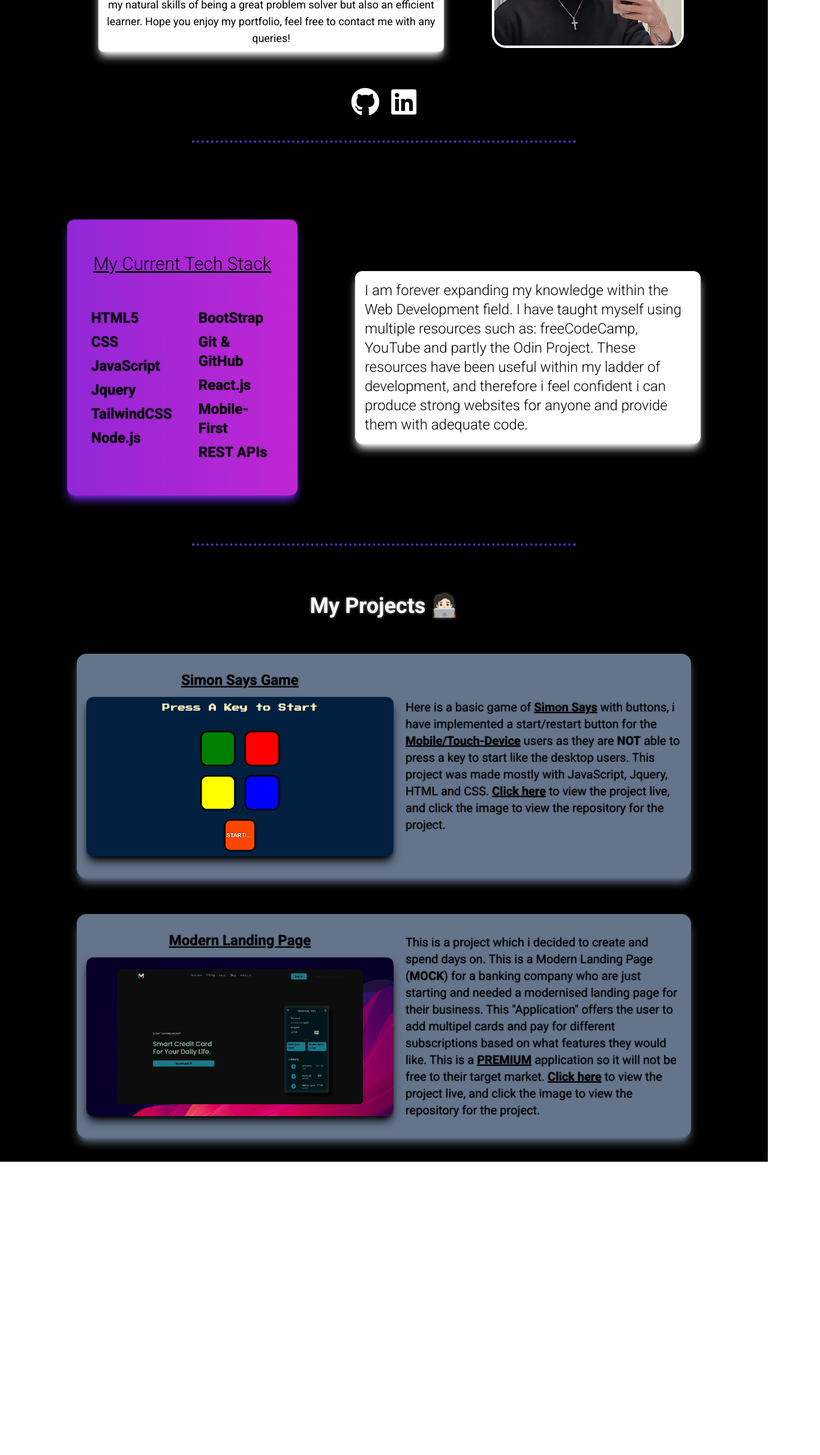
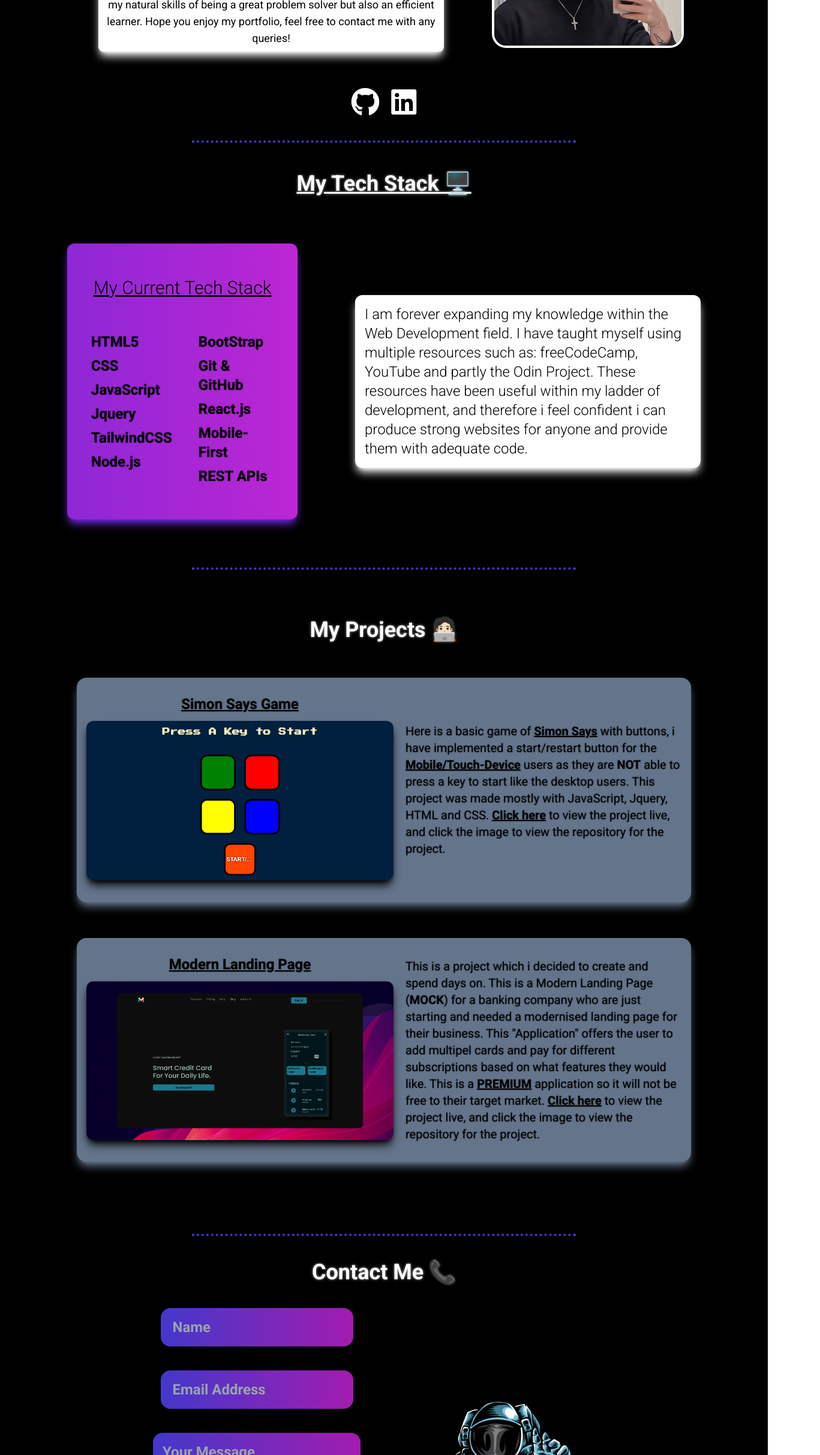
Before and after one commit to TPlatts04/Personal-Portfolio, a React (Create React App) app: page / in a window 1280 px wide. Shown: the part 374-2800 px from the top of the page at 60% size, 1367 px wide, since content can reach past the window. Before the commit the page ends 2311 px from the top, so only its background shows below. Built offline with nearby package versions, Linux system fonts and the light colour scheme.

Commit message:
Created contact form, linked to fromsubmit.co, added footer, all responsive

```diff
--- a/src/Components/App.jsx
+++ b/src/Components/App.jsx
@@ -2,8 +2,16 @@ import Navigation from "./Navigation";
 import About from "./About";
 import Tech from "./TechStack";
 import Projects from "./Projects";
+import Contact from "./Contact"
+import Footer from "./Footer";
+import { useEffect } from "react";
 
 function App() {
+
+  useEffect(() => {
+    window.history.scrollRestoration = "manual"
+  }, []) // Will reset position to top of page when user refreshes
+
   return (
     <div className="App md:scroll-smooth min-h-svh bg-black">
       <Navigation />
@@ -12,6 +20,9 @@ function App() {
       <Tech />
       <hr className="mt-20 border-4 border-dotted border-t-0 w-1/2 border-indigo-700 mx-auto"/>
       <Projects />
+      <hr className="mt-20 border-4 border-dotted border-t-0 w-1/2 border-indigo-700 mx-auto"/>
+      <Contact />
+      <Footer />
     </div>
   );
 }
--- /dev/null
+++ b/src/Components/Contact.jsx
@@ -0,0 +1,32 @@
+import Astronaut from "../Astronaut.png"
+
+function Contact() {
+
+  return (
+    <main className="pb-16" id="contact">
+      <div>
+        <h1 className="text-white text-center md:text-4xl text-2xl mt-10 font-semibold text-shadow-small-white">Contact Me 📞</h1>
+        <div className="flex lg:flex-row flex-col justify-center">
+          <form action="https://formsubmit.co/tomplattsbse@hotmail.com" method="POST" className="flex flex-col mt-10 lg:ml-auto self-center" autoComplete="off">
+            <input type="hidden" name="_captcha" value="false"/>
+            <div className="mx-auto mb-10">
+              <input type="text" name="name" placeholder="Name" required className="font-bold py-4 px-5 md:text-2xl text-lg rounded-2xl focus:border focus:border-white focus:shadow-lg focus:shadow-white transition-shadow bg-gradient-to-r from-indigo-700 to-fuchsia-700 text-white"/>
+            </div>
+            <div className="mx-auto mb-10">
+              <input type="email" name="email" id="email" placeholder="Email Address" required className="font-bold py-4 px-5 md:text-2xl text-lg rounded-2xl focus:border focus:border-white focus:shadow-lg focus:shadow-white transition-shadow bg-gradient-to-r from-indigo-700 to-fuchsia-700 text-white"/>
+            </div>
+            <div className="mx-auto mb-10">
+              <textarea name="message" cols="23" rows="10" placeholder="Your Message" className="message font-bold p-4 md:text-2xl text-lg rounded-2xl focus:border focus:border-white focus:shadow-lg focus:shadow-white transition-shadow bg-gradient-to-r from-indigo-700 to-fuchsia-700 text-white resize-none overflow-y-"></textarea>
+            </div>
+            <div className="mx-auto">
+              <button type="submit" className="text-white bg-gradient-to-l from-indigo-700 to-fuchsia-700 p-5 md:text-3xl text-2xl rounded-xl hover:shadow-md hover:shadow-white hover:scale-105 transition-transform">Blast Off 🚀</button>
+            </div>
+          </form>
+          <img src={Astronaut} alt="Astronaut" className="w-96 h-96 lg:my-auto lg:ml-10 md:block hidden mx-auto mt-10"/>
+        </div>
+      </div>
+    </main>
+  )
+}
+
+export default Contact;
--- /dev/null
+++ b/src/Components/Footer.jsx
@@ -0,0 +1,30 @@
+function Footer() {
+  return (
+    <footer className="mt-20">
+      <div className="bg-slate-500 flex md:flex-row flex-col justify-center py-5">
+        <div className="md:mr-20 md:self-center mx-auto">
+          <h1>Created By: Thomas Platts</h1>
+          <h4>Email: tomplattsbse@hotmail.com</h4>
+        </div>
+        <div className="mx-auto md:my-auto mt-10">
+          <ul className="flex md:flex-row flex-col gap-y-4 md:gap-x-4">
+            <li>
+              <a href="#about" className="hover:text-indigo-700 hover:text-shadow-small hover:underline transition-all font-bold md:text-2xl text-md">About</a>
+            </li>
+            <li>
+              <a href="#tech" className="hover:text-indigo-700 hover:text-shadow-small hover:underline transition-all font-bold md:text-2xl text-md">Tech Stack</a>
+            </li>
+            <li>
+              <a href="#projects" className="hover:text-indigo-700 hover:text-shadow-small hover:underline transition-all font-bold md:text-2xl text-md">Projects</a>
+            </li>
+            <li>
+              <a href="#contact" className="hover:text-indigo-700 hover:text-shadow-small hover:underline transition-all font-bold md:text-2xl text-md">Contact</a>
+            </li>
+          </ul>
+        </div>
+      </div>
+    </footer>
+  )
+}
+
+export default Footer;
--- a/src/Components/Navigation.jsx
+++ b/src/Components/Navigation.jsx
@@ -22,10 +22,10 @@ function Navigation() {
         <a href="#tech"><h4 className="text-white text-shadow hover:scale-110 hover:text-black hover:underline transition-transform mt-1">Tech Stack</h4></a>
       </div>
       <div>
-        <a href="/"><h4 className="text-white text-shadow hover:scale-110 hover:text-black hover:underline transition-transform mt-1">Projects</h4></a>
+        <a href="#projects"><h4 className="text-white text-shadow hover:scale-110 hover:text-black hover:underline transition-transform mt-1">Projects</h4></a>
       </div>
       <div>
-        <a href="/"><h4 className="text-white text-shadow hover:scale-110 hover:text-black hover:underline transition-transform mt-1">Contact</h4></a>
+        <a href="#contact"><h4 className="text-white text-shadow hover:scale-110 hover:text-black hover:underline transition-transform mt-1">Contact</h4></a>
       </div>
       <div>
         <h6 className="text-white text-shadow mt-0.5 m-0 mt-1">{time}</h6>
--- a/src/Components/Projects.jsx
+++ b/src/Components/Projects.jsx
@@ -3,7 +3,7 @@ import modernPage from "../modern-page.png"
 
 function Projects() {
   return(
-    <main className="project-wrapper mt-20">
+    <main className="project-wrapper mt-20" id="projects">
       <h1 className="text-white text-center md:text-4xl text-2xl font-bold mb-10 text-shadow-small-white">My Projects 🧑🏻‍💻</h1>
       <div className="flex flex-col">
         <div className="bg-slate-500 flex flex-col md:justify-evenly mb-10 p-4 md:max-w-5xl rounded-2xl shadow-lg shadow-slate-500 mx-auto mt-5 sm:flex-row">
--- a/src/Components/TechStack.jsx
+++ b/src/Components/TechStack.jsx
@@ -1,6 +1,8 @@
 function Tech() {
   return (
-    <main className="tech-wrapper flex md:flex-row flex-col mt-32" id="tech">
+    <main className="tech-wrapper" id="tech">
+      <h1 className="text-white text-shadow-small-white md:text-4xl text-2xl font-bold text-center mt-12 mb-20 underline">My Tech Stack 🖥️</h1>
+      <div className="flex-wrapper flex md:flex-row flex-col">
         <div className="techstack max-w-96 bg-gradient-to-r p-10 from-violet-700 to-fuchsia-600 shadow-lg shadow-violet-700 rounded-xl flex flex-col justify-center md:ml-auto md:text-left self-center text-center">
           <div className="text-center mb-4">
             <h1 className="underline md:text-3xl text-2xl font-light md:mb-10 mb-4 mt-4">My Current Tech Stack</h1>
@@ -26,6 +28,7 @@ function Tech() {
         <div className="bg-white rounded-xl shadow-lg shadow-white max-w-xl md:mr-auto md:ml-24 md:my-auto mx-auto mt-20">
           <p className="md:text-2xl sm:text-xl text-lg font-light p-4">I am forever expanding my knowledge within the Web Development field. I have taught myself using multiple resources such as: freeCodeCamp, YouTube and partly the Odin Project. These resources have been useful within my ladder of development, and therefore i feel confident i can produce strong websites for anyone and provide them with adequate code.</p>
         </div>
+        </div>
     </main>
   )
 }
--- a/src/index.css
+++ b/src/index.css
@@ -42,13 +42,23 @@
   }
 }
 
-@keyframes horiz-rule-load {
+@keyframes rocket {
   0% {
-    transform: translateX(150%);
+    transform: translateX(0%);
+    transfrom: translateY(0%);
   }
   100% {
-    transform: translateX(0%);
+    transform: translateX(100%);
+    transform: translateY(100%;);
   }
+}
+
+.rocket-takeoff {
+  animation: rocket 1s ease-in-out 0s 1 forwards;
+}
+
+.message::-webkit-scrollbar {
+  display: none; /* Will hide scroll bar but keep the functionality */
 }
 
 .text-xxs {
@@ -102,11 +112,6 @@ body {
   transform: translateX(-150%);
 }
 
-hr {
-  transform: translateX(150%);
-  animation: horiz-rule-load 1.5s ease-in-out 0s 1 forwards;
-}
-
 li {
   cursor: pointer;
 }
--- a/src/index.js
+++ b/src/index.js
@@ -2,10 +2,15 @@ import React from 'react';
 import ReactDOM from 'react-dom/client';
 import './index.css';
 import App from './Components/App';
+import { BrowserRouter, Routes, Route } from 'react-router-dom';
 
 const root = ReactDOM.createRoot(document.getElementById('root'));
 root.render(
   <React.StrictMode>
-    <App />
+    <BrowserRouter>
+      <Routes>
+        <Route path="/" element={<App />} />
+      </Routes>
+    </BrowserRouter>
   </React.StrictMode>
 );
```
Also changed, not shown: package.json (+8 -1 lines), src/Astronaut.png (added), 1 other file (tests, documents, lock files or other folders). Lines whose indentation alone changed are shown as unchanged.
